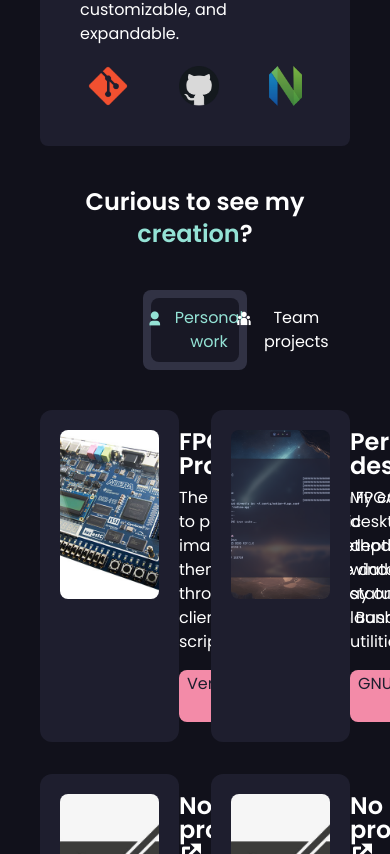
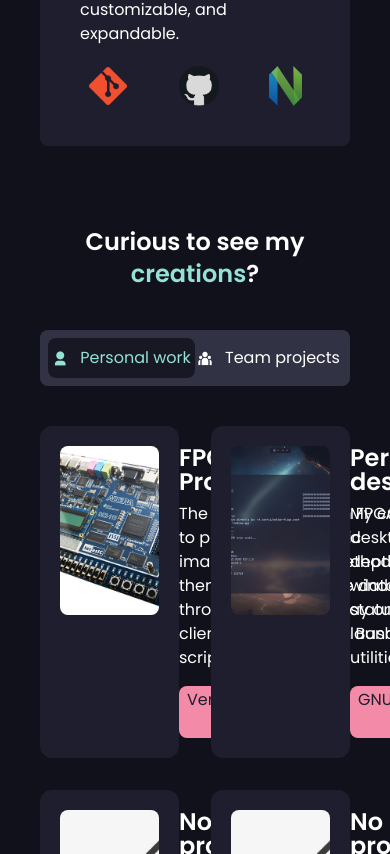
Before and after one commit to cielaton/Portfolio-site, a SvelteKit app: page / in a window 390 px wide. Shown: the part 3690-4544 px from the top of the page. Built offline with nearby package versions, Linux system fonts and the light colour scheme.

Commit message:
Optimized the tab size for responsiveness

```diff
--- a/src/components/Main.components/Projects.svelte
+++ b/src/components/Main.components/Projects.svelte
@@ -56,15 +56,15 @@
 
 </script>
 
-<section class="flex flex-col gap-10 pt-10 lg:pt-40" id="Projects">
+<section class="flex flex-col gap-10 pt-20 md:pt-32 lg:pt-40" id="Projects">
     <h2
             class="text-center font-semibold text-2xl md:text-4xl lg:text-5xl"
             id="Heading"
     >
-        Curious to see my <span class="text-Teal">creation</span>?
+        Curious to see my <span class="text-Teal">creations</span>?
     </h2>
     <Tab.Root class="flex flex-col gap-10" id="Body">
-        <Tab.Head class="relative w-1/3 flex items-center mx-auto px-2 py-2 bg-Surface0 rounded-lg">
+        <Tab.Head class="relative w-full md:w-2/3 lg:w-1/3 flex items-center mx-auto px-2 py-2 bg-Surface0 rounded-lg">
             <div class="absolute transition-all duration-200 my-auto mx-2 z-[1] top-0 left-0 bottom-0 rounded-lg bg-Mantle"
                  id="indicator"/>
             {#each projects as projectType, index}
```
